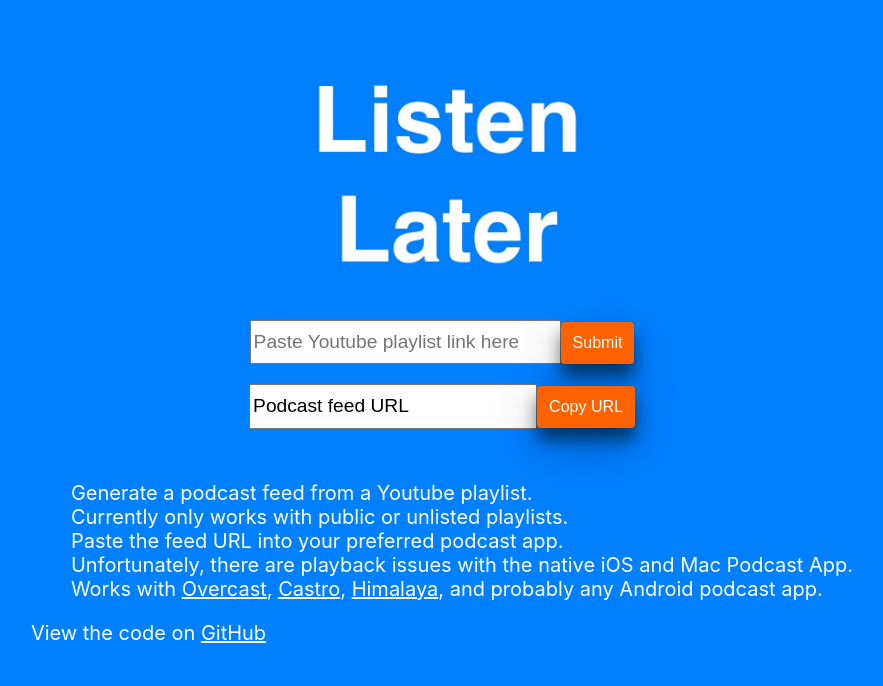
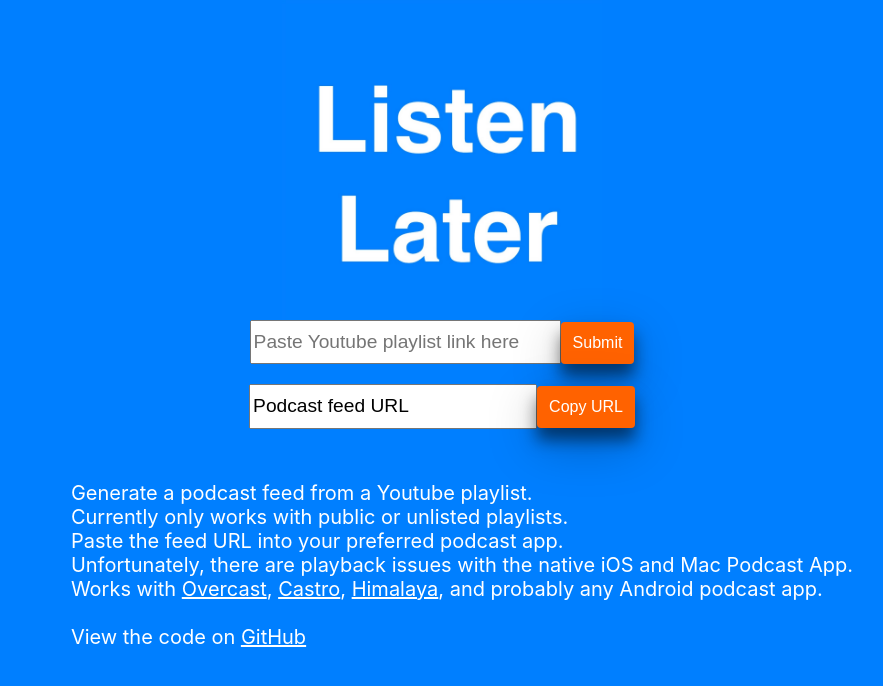
Before and after one commit to anselbrandt/listen-later, a React (Create React App) app: page / in a window 1280 px wide. Shown: the top 686 px of the page, without its empty margins (198-1081 px from the left). Built offline with nearby package versions, Linux system fonts and the light colour scheme.

Commit message:
Update footer

```diff
--- a/src/Footer.js
+++ b/src/Footer.js
@@ -18,11 +18,12 @@ export default function Footer() {
             <a href="https://www.himalaya.com">Himalaya</a>, and probably any
             Android podcast app.
           </li>
+          <br></br>
+          <li>
+            View the code on{' '}
+            <a href="https://github.com/anselbrandt/listen-later">GitHub</a>
+          </li>
         </ul>
-        <div>
-          View the code on{' '}
-          <a href="https://github.com/anselbrandt/listen-later">GitHub</a>
-        </div>
       </div>
     </div>
   );
```
